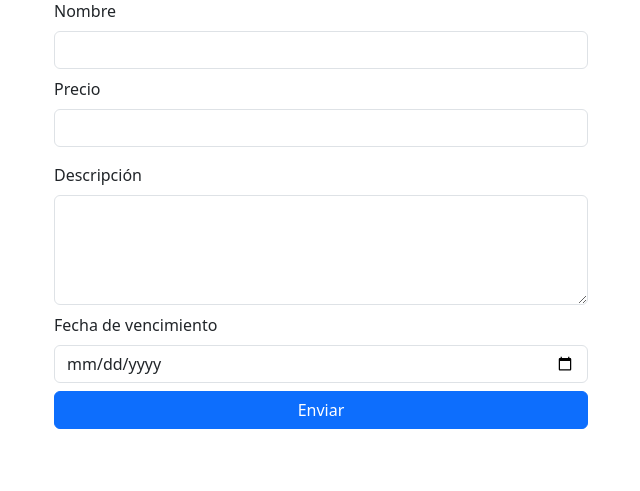
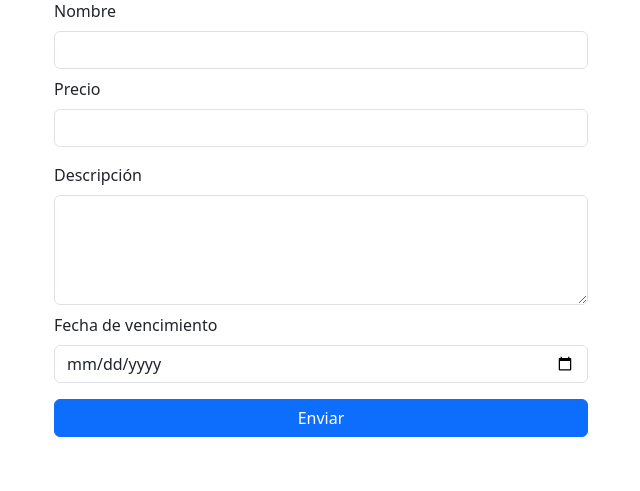
Before and after one commit to Rori-Cynthia/Insertando-un-Producto-en-la-Aplicacion, a Django app: page /product/add/ in a window 1280 px wide. Shown: the part 135-626 px from the top of the page, without its empty margins (319-959 px from the left). Run offline with Django 5.2, Linux system fonts and the light colour scheme; some libraries are stand-ins or nearby versions.

Commit message:
Agrega margen superior a botón de formulario de agregar productos

```diff
--- a/inventory/templates/add_product.html
+++ b/inventory/templates/add_product.html
@@ -45,7 +45,7 @@
                     {% endfor %}
                 </div>
                 {% endif %}
-                <div class="text-center">
+                <div class="text-center mt-3">
                     <button type="submit" class="btn btn-primary w-100">Enviar</button>
                 </div>
             </div>
```
